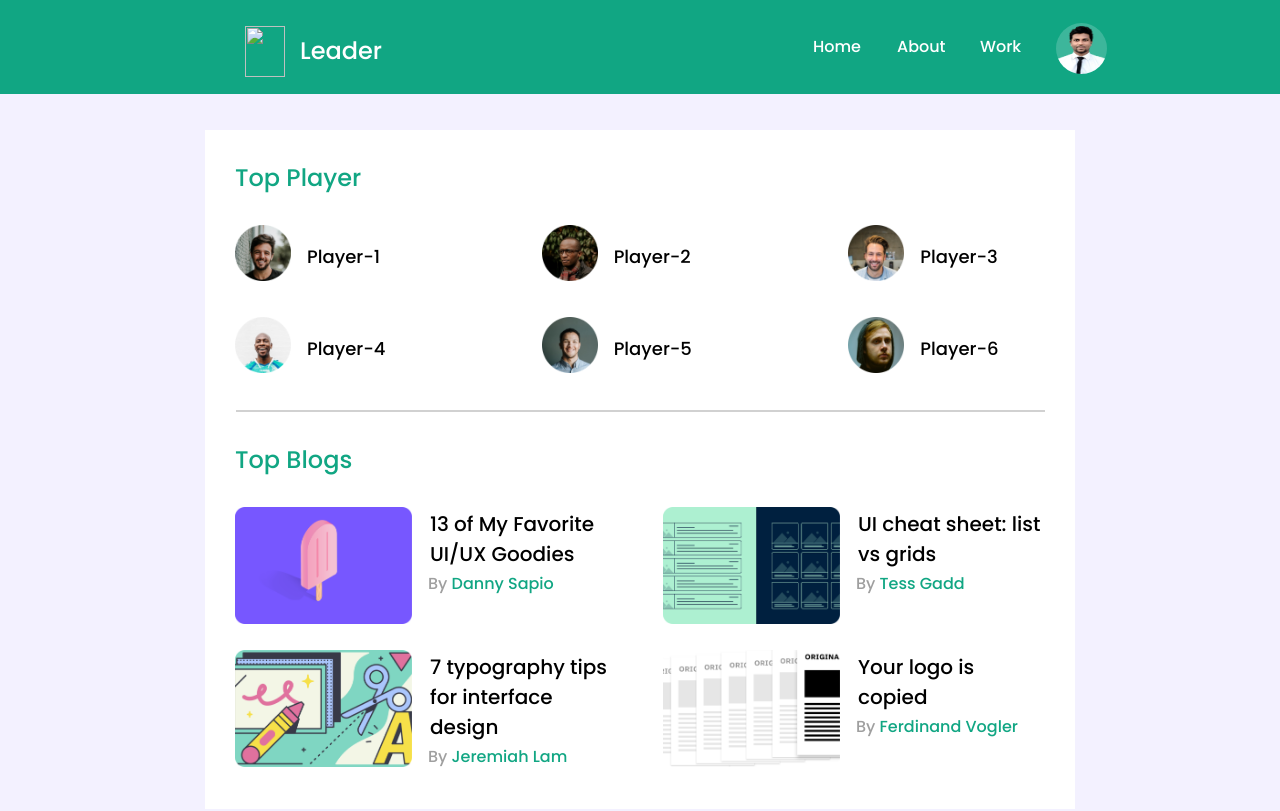
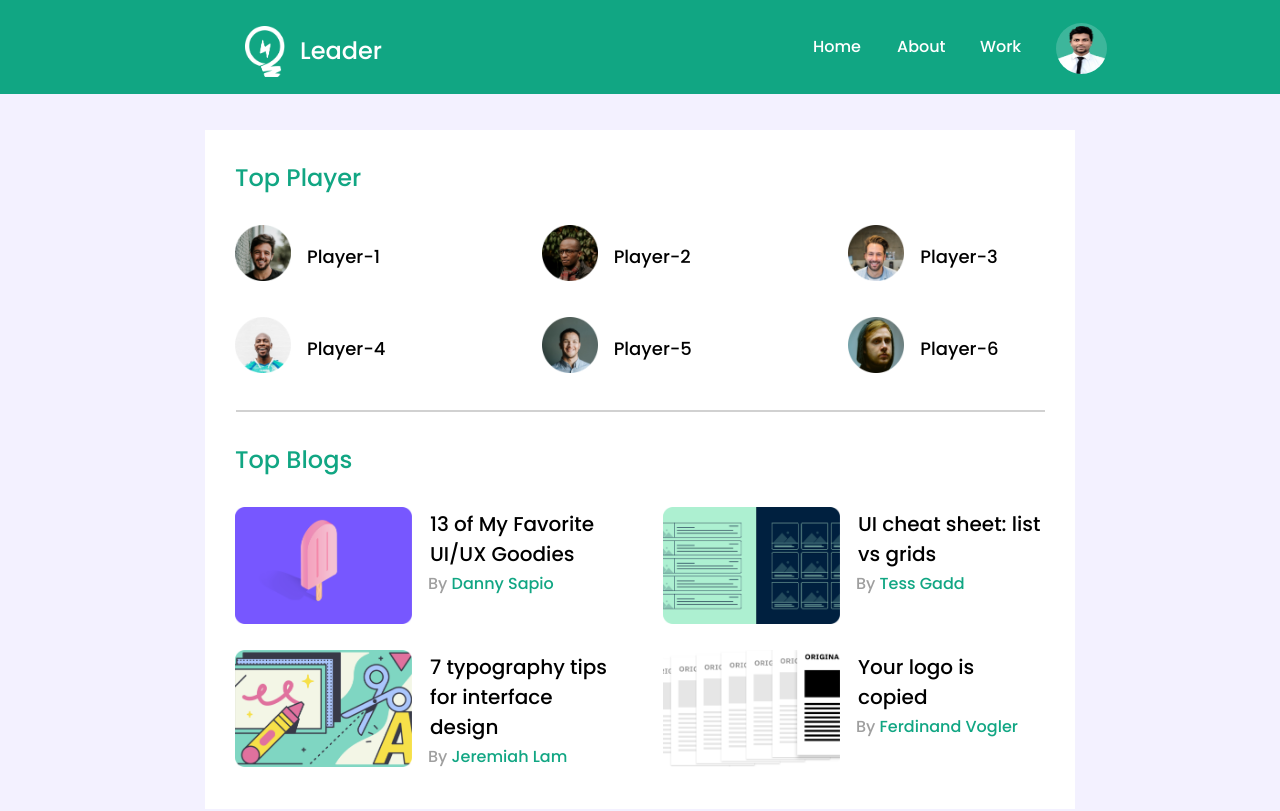
Before and after one commit to inertsumon/leader-board, a plain HTML site: page index.html in a window 1280 px wide. Shown: the top 811 px of the page. Drawn offline with Linux system fonts and the light colour scheme; the site is published under a folder, as on GitHub Pages, so addresses that start at the root find nothing.

Commit message:
finished

```diff
--- a/index.html
+++ b/index.html
@@ -14,7 +14,7 @@
     <header>
         <nav>
             <span class="left-nav">
-                <img src="/images/icons/logo.png" alt="">
+                <img src="images/icons/logo.png" alt="">
                 <a href="">Leader</a>
             </span>
             <span class="right-nav">
```
